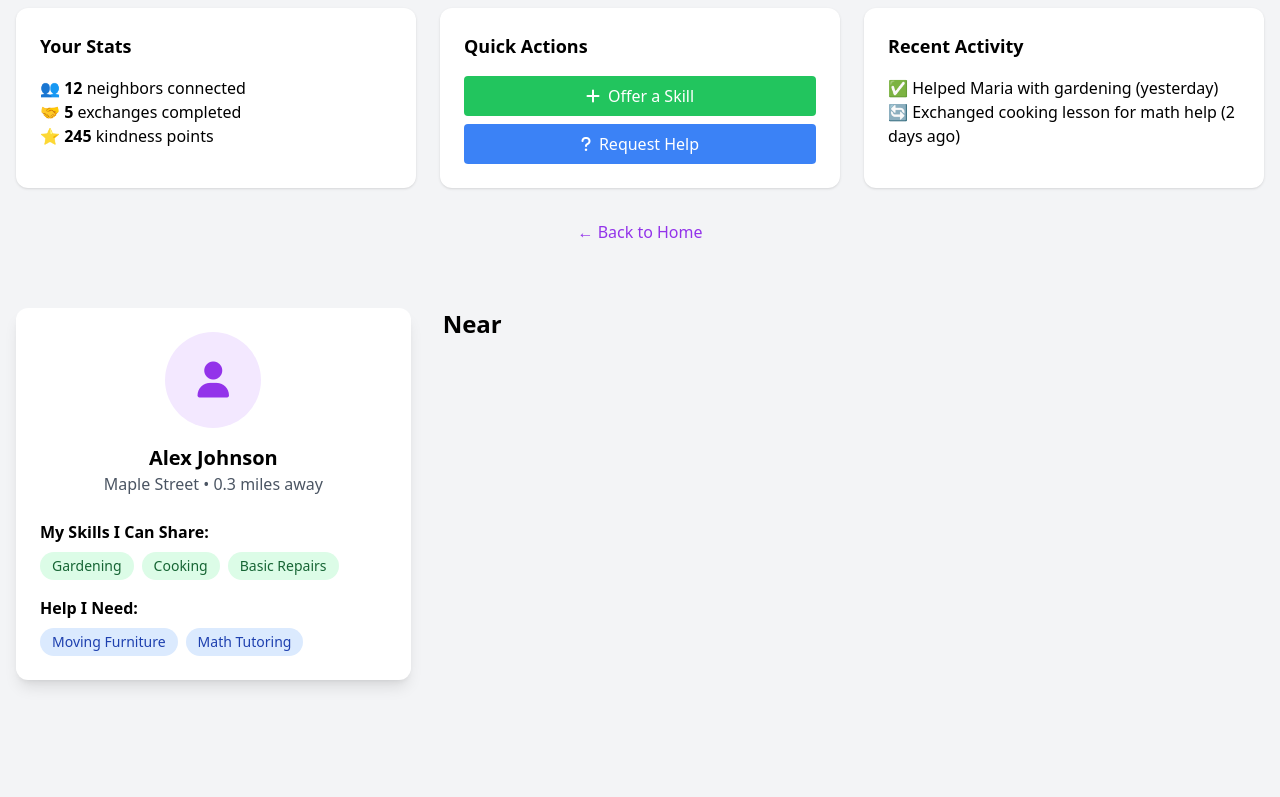
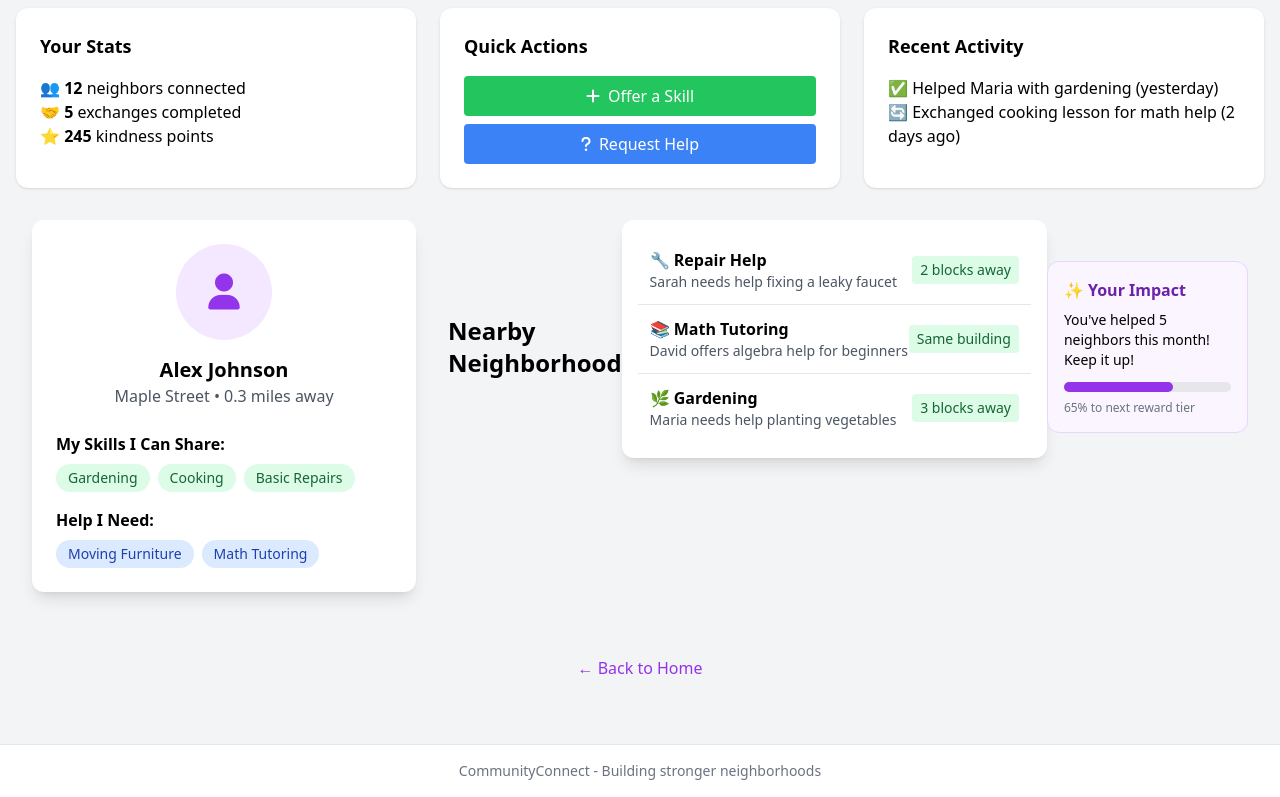
Before and after one commit to Hooriya21/-Community-Connect, a plain HTML site: page create connect/public/dashboard.html in a window 1280 px wide. Shown: the part 92-889 px from the top of the page. Before the commit the page ends 804 px from the top, so only its background shows below. Drawn offline with nearby package versions, Linux system fonts and the light colour scheme.

Commit message:
Create dashboard.html with user profile and activity
Added a footer section with community information and updated the layout for better user experience.

```diff
--- a/create connect/public/dashboard.html
+++ b/create connect/public/dashboard.html
@@ -41,12 +41,6 @@
             </div>
         </div>
 
-        <div class="mt-8 text-center">
-            <a href="index.html" class="text-purple-600 hover:underline">
-                ← Back to Home
-            </a>
-        </div>
-    </div>
         <!-- Add this to your dashboard.html -->
         <div class="container mx-auto px-4 py-8">
             <div class="grid md:grid-cols-3 gap-8">
@@ -59,8 +53,6 @@
                             </div>
                             <h3 class="text-xl font-bold" id="userName">Alex Johnson</h3>
                             <p class="text-gray-600" id="userLocation">Maple Street • 0.3 miles away</p>
-
-
                         </div>
 
                         <!-- Skills & Needs -->
@@ -69,14 +61,12 @@
                             <div class="flex flex-wrap gap-2 mb-4">
                                 <span class="bg-green-100 text-green-800 px-3 py-1 rounded-full text-sm">Gardening</span>
                                 <span class="bg-green-100 text-green-800 px-3 py-1 rounded-full text-sm">Cooking</span>
-                            <span class="bg-green-100 text-green-800 px-3 py-1 rounded-full text-sm">Basic
-                                Repairs</span>
+                                <span class="bg-green-100 text-green-800 px-3 py-1 rounded-full text-sm">Basic Repairs</span>
                             </div>
 
                             <h4 class="font-bold mb-2">Help I Need:</h4>
                             <div class="flex flex-wrap gap-2">
-                            <span class="bg-blue-100 text-blue-800 px-3 py-1 rounded-full text-sm">Moving
-                                Furniture</span>
+                                <span class="bg-blue-100 text-blue-800 px-3 py-1 rounded-full text-sm">Moving Furniture</span>
                                 <span class="bg-blue-100 text-blue-800 px-3 py-1 rounded-full text-sm">Math Tutoring</span>
                             </div>
                         </div>
@@ -86,8 +76,56 @@
                 <!-- Right Column: Active Exchanges -->
                 <div class="md:col-span-2">
                     <div class="flex justify-between items-center mb-6">
-                    <h2 class="text-2xl font-bold">Near
+                        <h2 class="text-2xl font-bold">Nearby Neighborhood</h2>
+                        <!-- Active Exchanges List -->
+                        <div class="bg-white rounded-xl shadow-lg p-4 mb-4 w-full">
+                            <div class="flex items-center justify-between p-3 border-b">
+                                <div>
+                                    <p class="font-bold">🔧 Repair Help</p>
+                                    <p class="text-sm text-gray-600">Sarah needs help fixing a leaky faucet</p>
+                                </div>
+                                <span class="bg-green-100 text-green-800 px-2 py-1 rounded text-sm">2 blocks away</span>
+                            </div>
+                            <div class="flex items-center justify-between p-3 border-b">
+                                <div>
+                                    <p class="font-bold">📚 Math Tutoring</p>
+                                    <p class="text-sm text-gray-600">David offers algebra help for beginners</p>
+                                </div>
+                                <span class="bg-green-100 text-green-800 px-2 py-1 rounded text-sm">Same building</span>
+                            </div>
+                            <div class="flex items-center justify-between p-3">
+                                <div>
+                                    <p class="font-bold">🌿 Gardening</p>
+                                    <p class="text-sm text-gray-600">Maria needs help planting vegetables</p>
+                                </div>
+                                <span class="bg-green-100 text-green-800 px-2 py-1 rounded text-sm">3 blocks away</span>
+                            </div>
+                        </div>
 
+                        <div class="bg-purple-50 p-4 rounded-xl border border-purple-200">
+                            <h3 class="font-bold text-purple-800 mb-2">✨ Your Impact</h3>
+                            <p class="text-sm">You've helped 5 neighbors this month! Keep it up!</p>
+                            <div class="w-full bg-gray-200 rounded-full h-2.5 mt-3">
+                                <div class="bg-purple-600 h-2.5 rounded-full" style="width: 65%"></div>
+                            </div>
+                            <p class="text-xs text-gray-500 mt-2">65% to next reward tier</p>
+                        </div>
+                    </div>
+                </div>
+            </div>
+        </div>
+
+        <div class="mt-8 text-center">
+            <a href="index.html" class="text-purple-600 hover:underline">
+                ← Back to Home
+            </a>
+        </div>
+    </div>
+
+    <!-- Footer -->
+    <footer class="bg-white border-t mt-8 py-4 text-center text-gray-500 text-sm">
+        <p>CommunityConnect - Building stronger neighborhoods</p>
+    </footer>
 </body>
 
 </html>
```
Lines whose indentation alone changed are shown as unchanged.
